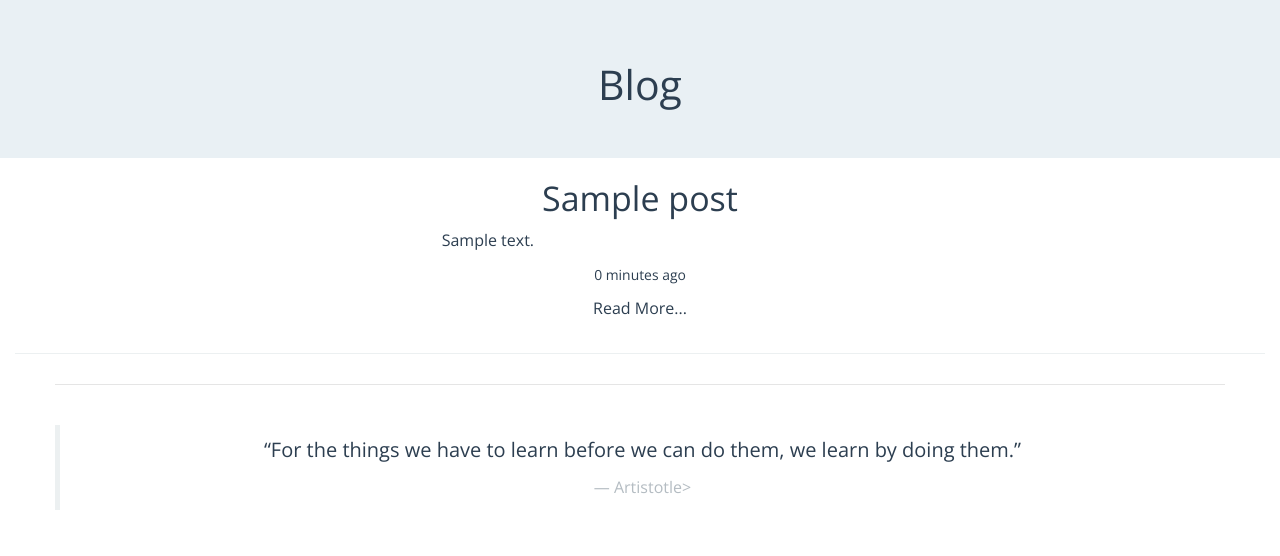
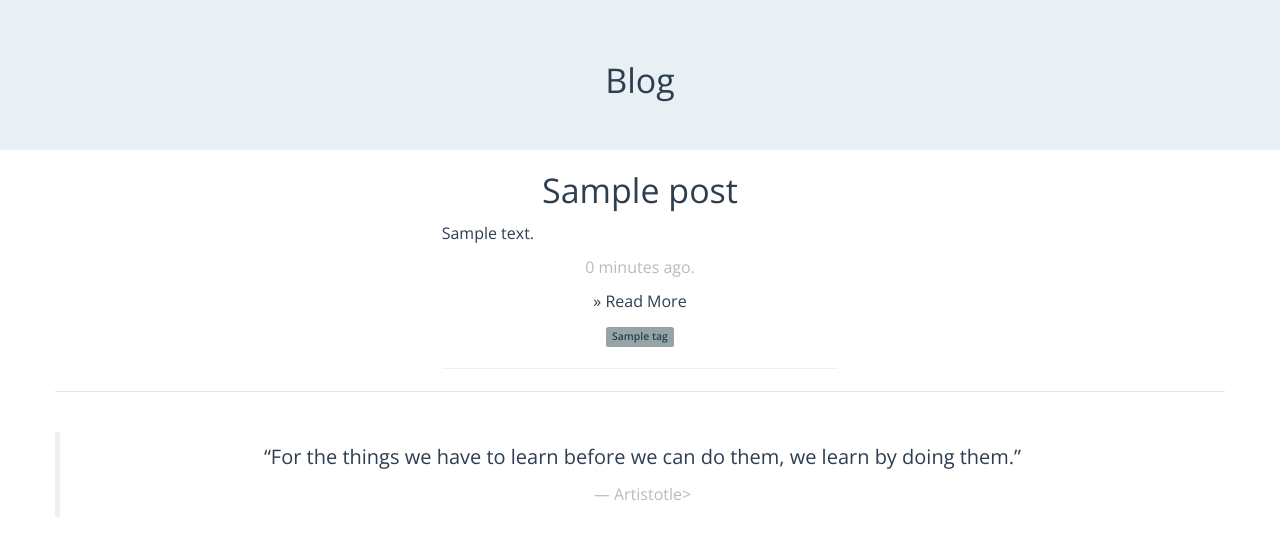
Before and after one commit to mooja/spacedonkey, a Django app: page /blog/ in a window 1280 px wide. Shown: the part 60-616 px from the top of the page. Run offline with Django 3.2, Linux system fonts and the light colour scheme; tables that the repository leaves empty hold one stand-in row (values such as "Sample post"); some libraries are stand-ins or nearby versions.

Commit message:
PostList view now displays post tags. Cleanred up html/css.

```diff
--- a/spacedonkey/static/css/spacedonkey.css
+++ b/spacedonkey/static/css/spacedonkey.css
@@ -42,18 +42,20 @@
 }
 
 .blog-header {
+    font-weight: 300;
     background-color: #E9F0F4;
     padding-bottom: 40px;
     padding-top: 40px;
 }
 
-.entry-title {
+.blog-entry-title {
     font-weight: 300;
-    margin: 20px 0 8px;
 }
 
-.entry-preview {
+.blog-entry-preview {
+    text-align: justify;
     font-family: 'Open Sans', sans-serif;
+    font-weight: 300;
     line-height: 1.5em;
 }
 
@@ -63,13 +65,20 @@
   border-top: 1px solid #e5e5e5;
 }
 
-.seperator {
-    background: none repeat scroll 0 0 #f97e76;
-    height: 2px;
-    margin: 30px auto 0;
-    position: relative;
-    width: 50px;
+a:hover {
+    color: #F97E76;
 }
+
+/* helper classes */
+
+.bg-gray {
+    background-color: #E6E8EA;
+}
+
+.bg-python-blue {
+    background-color: #204666;
+}
+
 
 .top-buffer-7  { margin-top:7px; }
 .top-buffer-10 { margin-top:10px; }
@@ -78,7 +87,3 @@
 .top-buffer-30 { margin-top:30px; }
 .bottom-buffer-10 { margin-bottom:10px;}
 .bottom-buffer-30 { margin-bottom:30px;}
-
-.featurette-divider {
-  margin: 40px 0; /* Space out the Bootstrap <hr> more */
- }
--- a/spacedonkey/templates/blog/post_list.html
+++ b/spacedonkey/templates/blog/post_list.html
@@ -1,6 +1,4 @@
 {% extends "base.html" %}
-
-{% load webdesign %}
 
 {% block title %}
   Max's Blog
@@ -9,7 +7,7 @@
 {% block content %}
 <div class="blog-header">
     <div class="container text-center">
-        <h1>Blog</h1>
+        <h2>Blog</h2>
     </div>
 </div>
 
@@ -24,21 +22,23 @@
     </div>
     <div class="row">
         <div class="col-md-4 col-md-offset-4">
-            <div class="text-justify entry-preview">
+            <div class="blog-entry-preview">
                 <p>{{ post.text_html|safe }}</p>
             </div>
         </div>
     </div>
     <div class="row">
-        <div class="col-md-4 col-md-offset-4">
-            <div class="text-center">
-                <p class="text-center"><small>{{ post.pub_date|timesince }} ago</small></p>
-                <p><center><a href="{% url 'blog:post-detail' pk=post.pk slug=post.slug %}">Read More...</a></center></p>
-            </div>
+        <div class="col-md-4 col-md-offset-4 text-center blog-entry-text">
+                <p class="text-muted">{{ post.pub_date|timesince }} ago.</p>
+                <p><a href="{% url 'blog:post-detail' pk=post.pk slug=post.slug %}">&raquo; Read More</a></p>
+                <p><small>
+                {% for tag in post.tags.all %}
+                <span class="label label-{% cycle 'default' 'success' 'info' 'warning' 'danger' %}"><a href="blog/tag/{{ tag.slug }}">{{ tag.name }}</a></span>
+                {% endfor %}
+                </small>
+                <hr/>
+                </p>
         </div>
-    </div>
-    <div class="bottom-buffer-30">
-        <hr/>
     </div>
 </div>
 {% endfor %}
```
